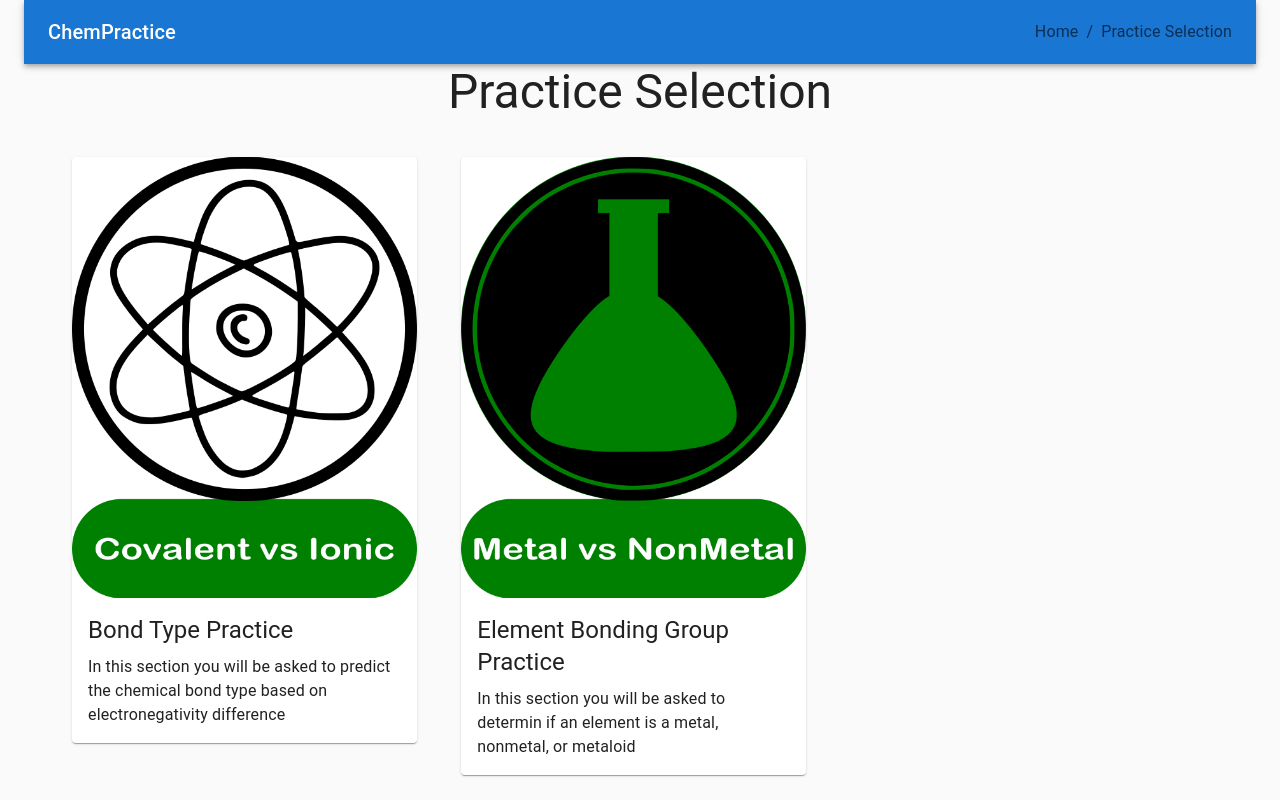
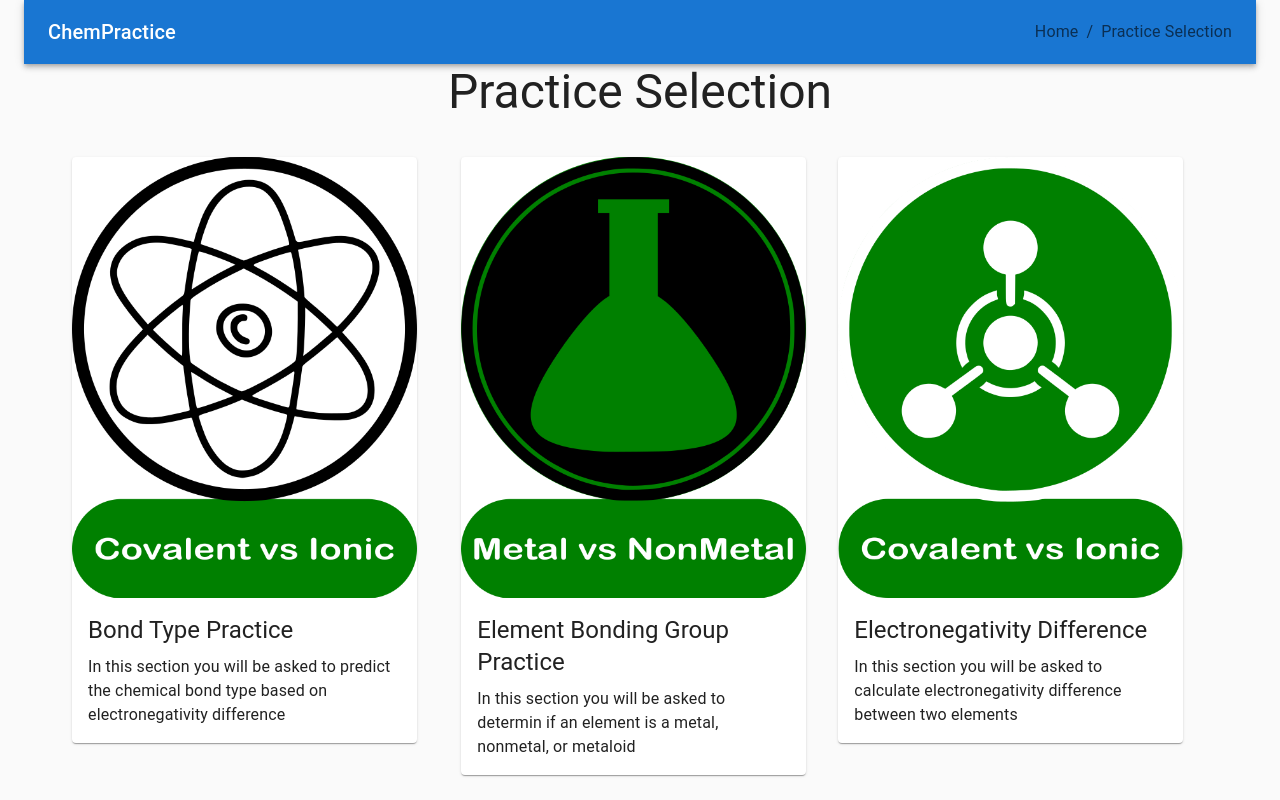
Before and after one commit to kmcelhinney09/ChemPractice, a React (Create React App) app: page / in a window 1280 px wide. Built offline with nearby package versions, Linux system fonts and the light colour scheme; data requests are answered from the project's data file.

Commit message:
Added a thrid catagory of questions - electronegativity difference

```diff
--- a/db.json
+++ b/db.json
@@ -1871,8 +1871,8 @@
         },
         {
           "id": 2,
-          "initals": "cow",
-          "score": 4
+          "initals": "AAA",
+          "score": 0
         },
         {
           "id": 3,
--- a/src/PracticeSelection.js
+++ b/src/PracticeSelection.js
@@ -4,6 +4,7 @@ import { Typography, Card, CardActionArea, Container, CardContent, CardMedia, Gr
 import useStyles from "./styles";
 import bondType from './data/images/bondType.png'
 import metalNonmetal from './data/images/Metal-NonIcon.png'
+import Electronegativity from './data/images/Electronegativity_Icon.png'
 
 function PracticeSelection({ questionSettings, setQuestionSettings }) {
     const classes = useStyles();
@@ -60,6 +61,27 @@ function PracticeSelection({ questionSettings, setQuestionSettings }) {
                             </Card>
                         </Link>
                     </Grid>
+                    <Grid item xs={12} sm={6} md={4}>
+                        <Link to="/PracticeSettings" style={{ textDecoration: 'none' }}>
+                            <Card className={classes.card}>
+                                <CardActionArea onClick={() => handleQuestionSelection("electronegativityDifference")}>
+                                    <CardMedia
+                                        className={classes.cardMedia}
+                                        image={Electronegativity}
+                                        title="Electronegativity Difference"
+                                    />
+                                    <CardContent className={classes.cardContent}>
+                                        <Typography variant="h5" gutterBottom>
+                                            Electronegativity Difference
+                                        </Typography>
+                                        <Typography>
+                                            In this section you will be asked to calculate electronegativity difference between two elements
+                                        </Typography>
+                                    </CardContent>
+                                </CardActionArea>
+                            </Card>
+                        </Link>
+                    </Grid>
                 </Grid>
             </Container>
         </>
--- a/src/ScorePage.js
+++ b/src/ScorePage.js
@@ -99,7 +99,7 @@ function ScorePage({ playerScore, total, highScoreData, questionType, setReloadH
                                     required
                                     value={highScoreInitals}
                                     onChange={(e) => setHighScoreInitals(e.target.value)}
-                                    inputProps={{maxlength:3}}
+                                    inputProps={{maxLength:3}}
                                     helperText={`Character limit is 3 : ${highScoreInitals.length}/3`}
                                 />
                             </Grid>
```
Also changed, not shown: src/data/images/Electronegativity_Icon.png (added).
